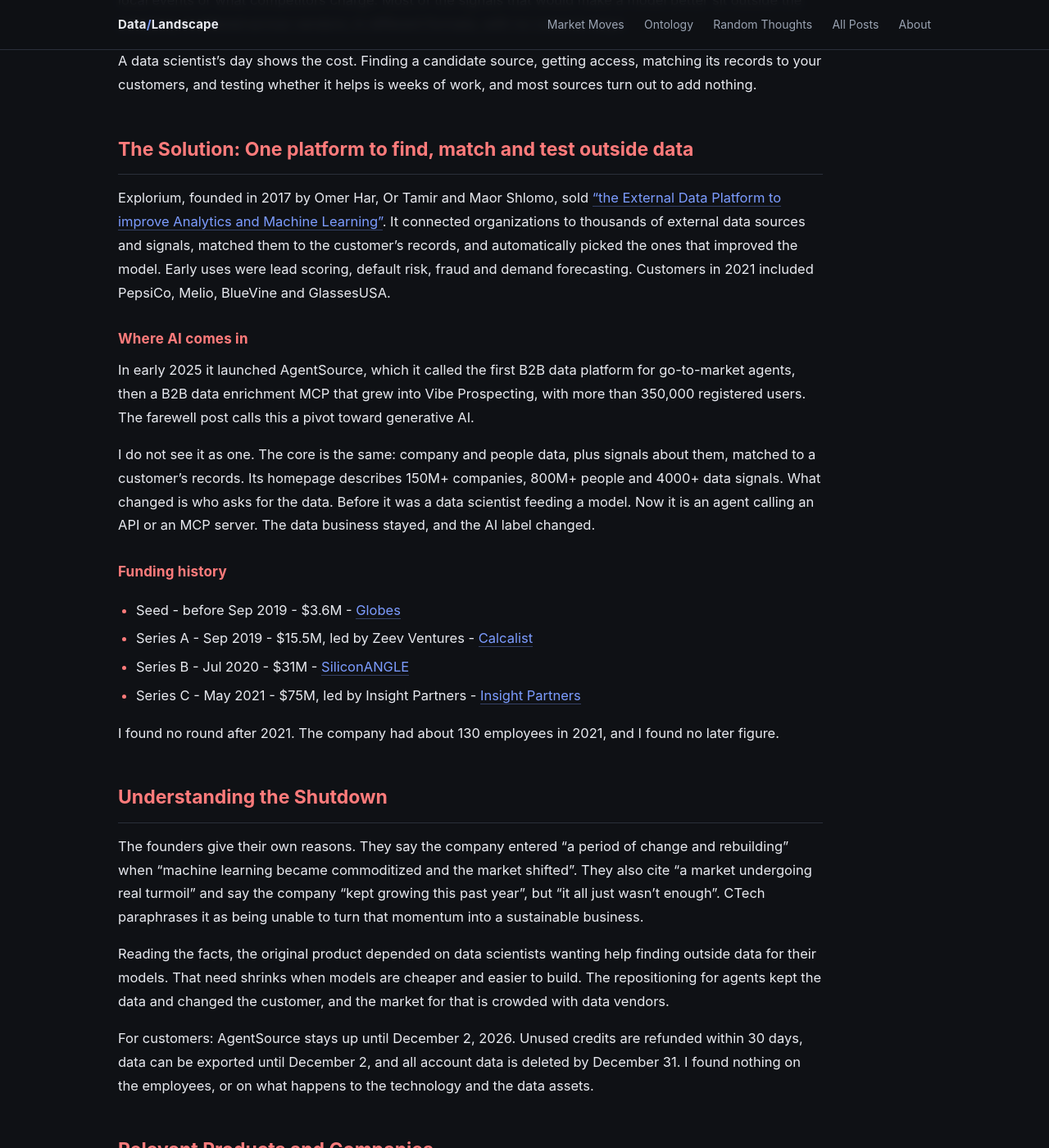
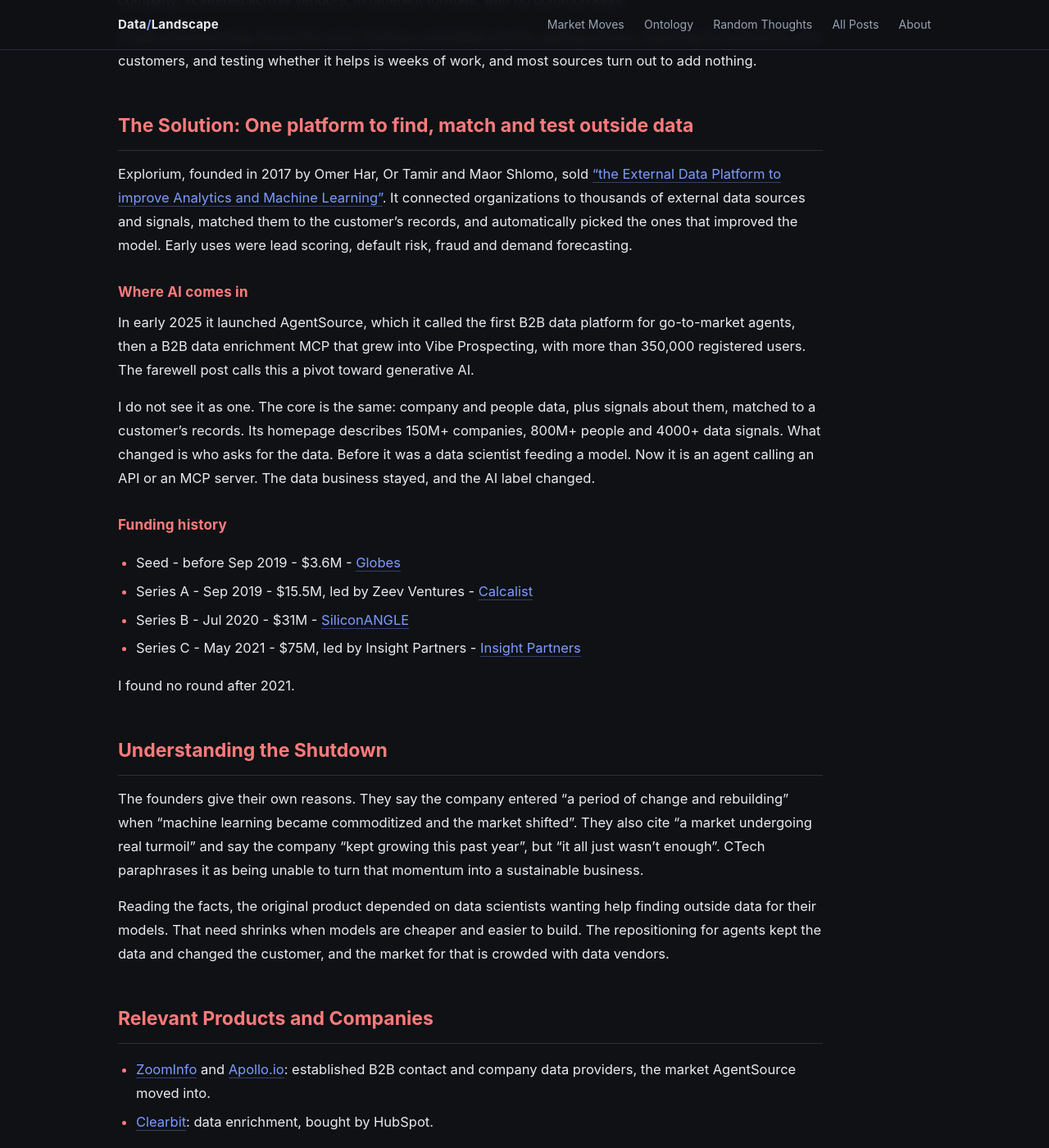
Before and after one commit to itayb-dt/data_landscape, a Jekyll site: the page built from blog_posts/shutdown/026_SHUTDOWN_explorium_external_data.md, in a window 1280 px wide and 1400 px high, scrolled down 666 px. Shown: the whole window at 82% size. Built offline with Jekyll 4.4.1, drawn with Linux system fonts in a browser that asks for light colours; some of the changed text lies outside the part shown.

Commit message:
Trim Explorium article and card: drop dates, customers and employees
Apply the new subtitle without the nationality or the AgentSource closing date,
and remove the customer list, headcount and wind-down paragraph from the
article. The lead still says it is an Israeli startup.

Co-Authored-By: Claude Sonnet 5.5 <noreply@anthropic.com>

```diff
--- a/_data/events.yml
+++ b/_data/events.yml
@@ -18,7 +18,7 @@
   color: "#ff7b7b"
   stage: Ceasing operations
   headline: Explorium, the external data platform that raised over $127M, shuts down after almost nine years
-  tldr: The Israeli company sold outside data to improve analytics and machine learning, and later offered the same data to AI agents. AgentSource closes on December 2, 2026.
+  tldr: The platform connected companies to thousands of outside data sources for analytics and machine learning. In its last two years it offered the same data to AI agents.
   nums:
     - {label: Raised, value: "$127M+"}
     - {label: Founded, value: "2017"}
--- a/blog_posts/shutdown/026_SHUTDOWN_explorium_external_data.md
+++ b/blog_posts/shutdown/026_SHUTDOWN_explorium_external_data.md
@@ -2,7 +2,7 @@
 title: "Explorium, the external data platform that raised over $127M, shuts down after almost nine years"
 published: 2026-11-04
 ---
-On November 3, 2026, Explorium's founders [announced](https://www.explorium.ai/blog/news-and-updates/farewell-from-explorium-with-gratitude/) that the company is "ceasing operations". The Israeli startup raised more than $127M, [CTech reports](https://www.calcalistech.com/ctechnews/article/skvs9uupme). Its last product, AgentSource, [will be discontinued on December 2, 2026](https://www.explorium.ai/blog/news-and-updates/important-notice-agentsource-will-be-discontinued-on-december-2-2026/).
+On November 3, 2026, Explorium's founders [announced](https://www.explorium.ai/blog/news-and-updates/farewell-from-explorium-with-gratitude/) that the company is "ceasing operations". The Israeli startup raised more than $127M, [CTech reports](https://www.calcalistech.com/ctechnews/article/skvs9uupme).
 
 ## The Problem: The data you need to improve a model is outside your company
 
@@ -12,7 +12,7 @@ A data scientist's day shows the cost. Finding a candidate source, getting acces
 
 ## The Solution: One platform to find, match and test outside data
 
-Explorium, founded in 2017 by Omer Har, Or Tamir and Maor Shlomo, sold ["the External Data Platform to improve Analytics and Machine Learning"](https://www.insightpartners.com/ideas/explorium-closes-75m-series-c-amid-soaring-demand-for-external-data/). It connected organizations to thousands of external data sources and signals, matched them to the customer's records, and automatically picked the ones that improved the model. Early uses were lead scoring, default risk, fraud and demand forecasting. Customers in 2021 included PepsiCo, Melio, BlueVine and GlassesUSA.
+Explorium, founded in 2017 by Omer Har, Or Tamir and Maor Shlomo, sold ["the External Data Platform to improve Analytics and Machine Learning"](https://www.insightpartners.com/ideas/explorium-closes-75m-series-c-amid-soaring-demand-for-external-data/). It connected organizations to thousands of external data sources and signals, matched them to the customer's records, and automatically picked the ones that improved the model. Early uses were lead scoring, default risk, fraud and demand forecasting.
 
 ### Where AI comes in
 
@@ -27,15 +27,13 @@ I do not see it as one. The core is the same: company and people data, plus sign
 - Series B - Jul 2020 - $31M - [SiliconANGLE](https://siliconangle.com/2020/07/28/data-discovery-startup-explorium-raises-31m-series-b-funding/)
 - Series C - May 2021 - $75M, led by Insight Partners - [Insight Partners](https://www.insightpartners.com/ideas/explorium-closes-75m-series-c-amid-soaring-demand-for-external-data/)
 
-I found no round after 2021. The company had about 130 employees in 2021, and I found no later figure.
+I found no round after 2021.
 
 ## Understanding the Shutdown
 
 The founders give their own reasons. They say the company entered "a period of change and rebuilding" when "machine learning became commoditized and the market shifted". They also cite "a market undergoing real turmoil" and say the company "kept growing this past year", but "it all just wasn't enough". CTech paraphrases it as being unable to turn that momentum into a sustainable business.
 
 Reading the facts, the original product depended on data scientists wanting help finding outside data for their models. That need shrinks when models are cheaper and easier to build. The repositioning for agents kept the data and changed the customer, and the market for that is crowded with data vendors.
-
-For customers: AgentSource stays up until December 2, 2026. Unused credits are refunded within 30 days, data can be exported until December 2, and all account data is deleted by December 31. I found nothing on the employees, or on what happens to the technology and the data assets.
 
 ## Relevant Products and Companies
 
```
